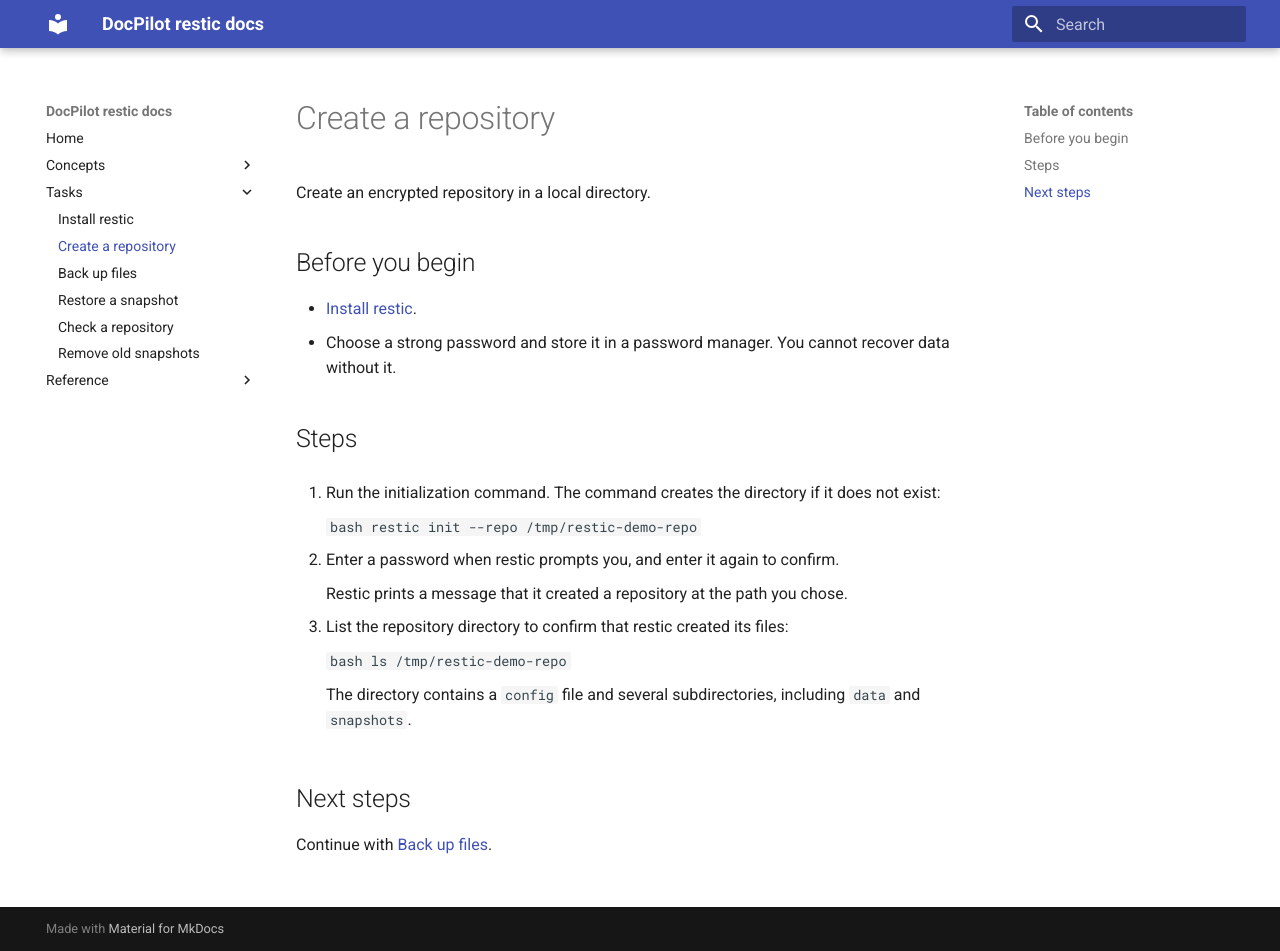
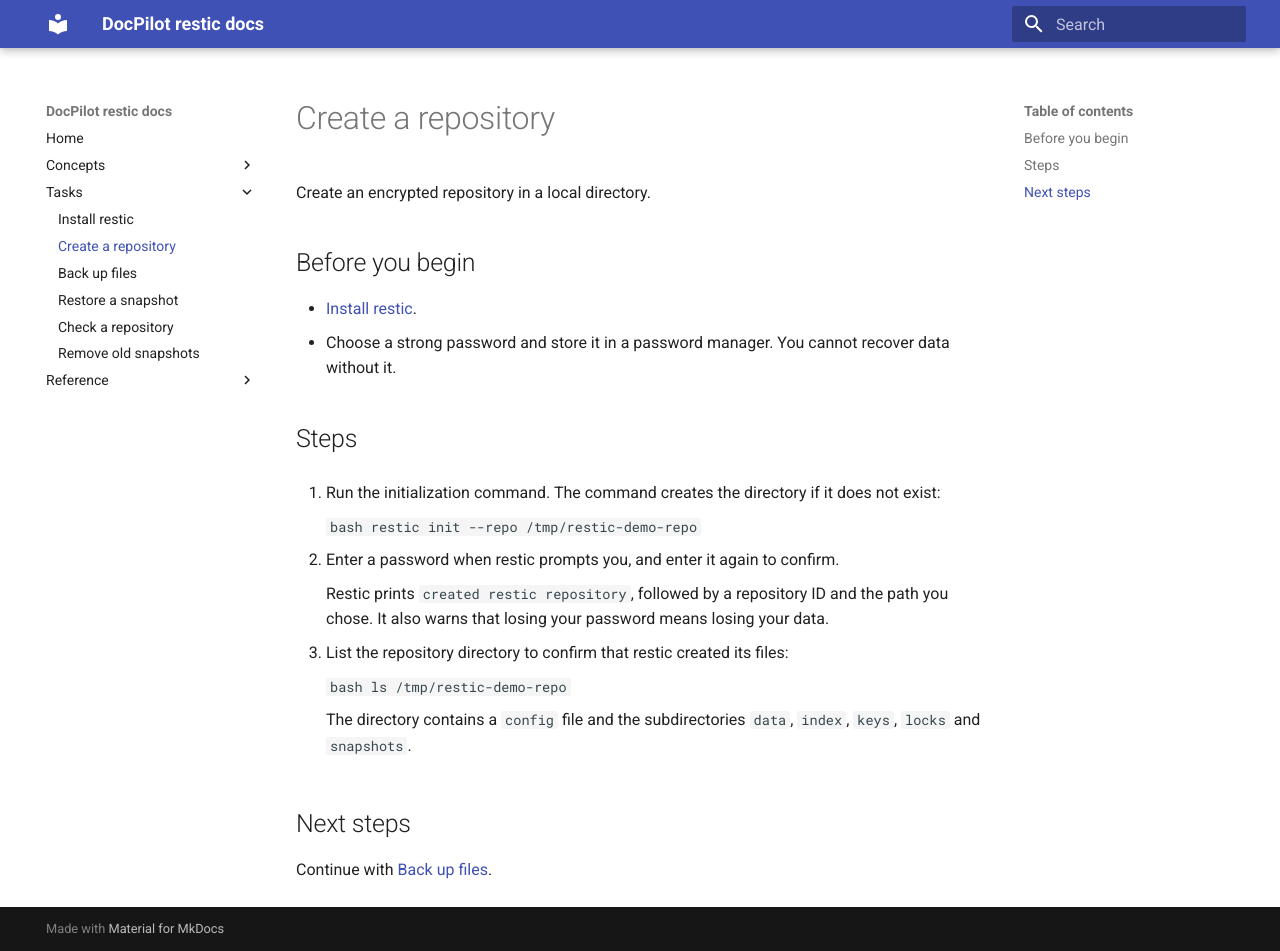
Before and after one commit to shravanigalande/docpilot, an MkDocs documentation site: the page built from docs/tasks/create-repository.md, in a window 1280 px wide and 951 px high. Built offline with MkDocs 1.6.1 and Material for MkDocs 9.7.7, drawn with Linux system fonts in a browser that asks for light colours.

Commit message:
docs: verify create-repository steps on restic 0.19.1

````diff
--- a/docs/tasks/create-repository.md
+++ b/docs/tasks/create-repository.md
@@ -24,7 +24,7 @@ Create an encrypted repository in a local directory.
 
 2. Enter a password when restic prompts you, and enter it again to confirm.
 
-    Restic prints a message that it created a repository at the path you chose.
+    Restic prints `created restic repository`, followed by a repository ID and the path you chose. It also warns that losing your password means losing your data.
 
 3. List the repository directory to confirm that restic created its files:
 
@@ -32,7 +32,7 @@ Create an encrypted repository in a local directory.
     ls /tmp/restic-demo-repo
     ```
 
-    The directory contains a `config` file and several subdirectories, including `data` and `snapshots`.
+    The directory contains a `config` file and the subdirectories `data`, `index`, `keys`, `locks` and `snapshots`.
 
 ## Next steps
 
````
Also changed, not shown: other parts of docs/tasks/create-repository.md (+1 -1 lines).
